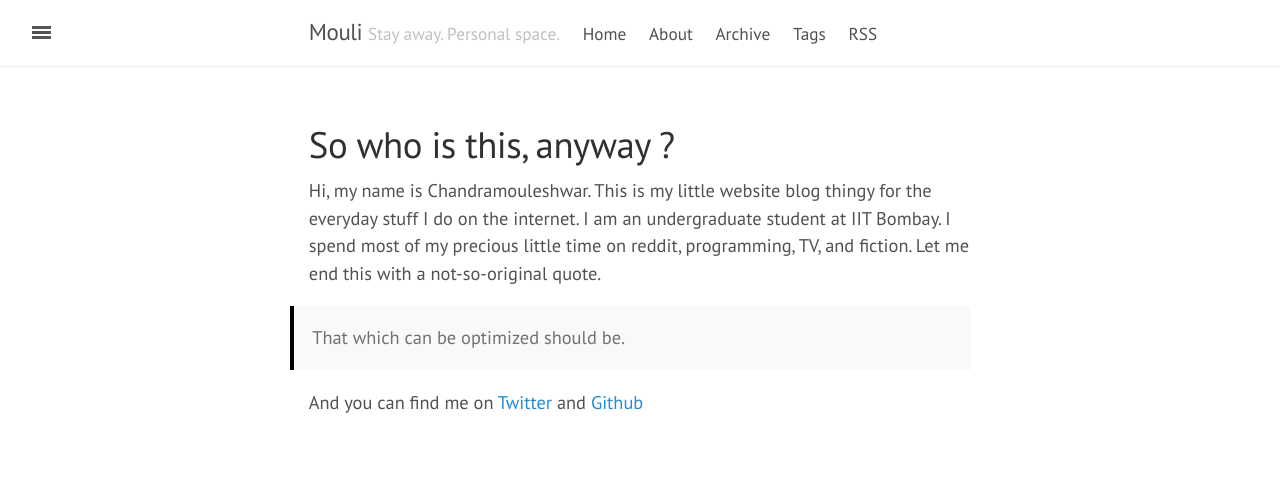
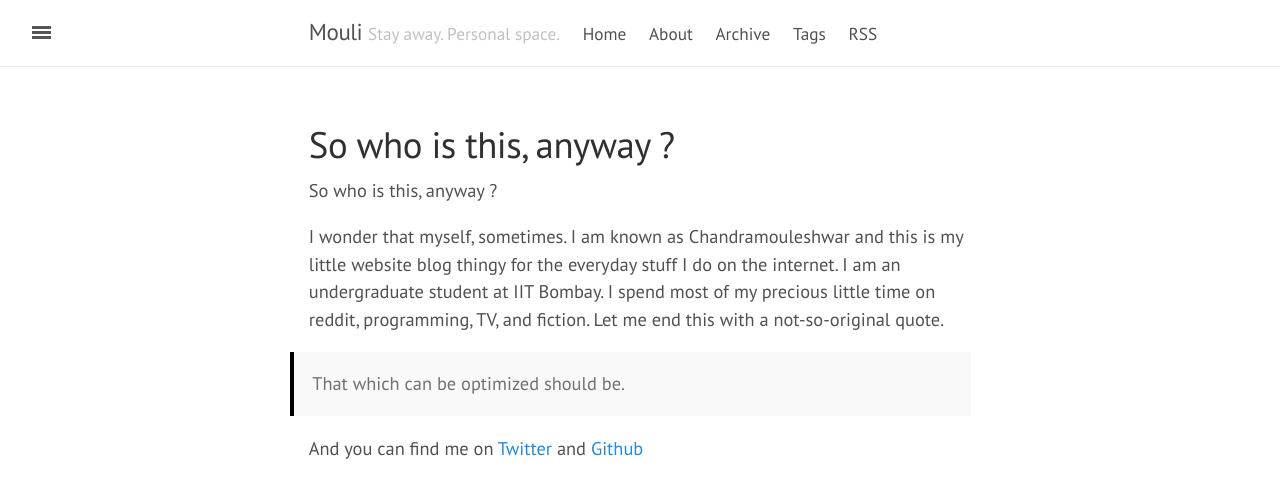
Before and after one commit to csanivar/csanivar.github.io, a Jekyll site: the page built from about.md, in a window 1280 px wide. Shown: the top 498 px of the page. Built offline with Jekyll 4.4.1, drawn with Linux system fonts in a browser that asks for light colours; nearby versions of some CDN libraries.

Commit message:
Change about title

```diff
--- a/about.md
+++ b/about.md
@@ -3,7 +3,9 @@ layout: page
 title: So who is this, anyway ?
 ---
 
-Hi, my name is Chandramouleshwar. This is my little website blog thingy for the everyday stuff I do on the internet. I am an undergraduate student at IIT Bombay. I spend most of my precious little time on reddit, programming, TV, and fiction. Let me end this with a not-so-original quote.
+So who is this, anyway ?
+
+I wonder that myself, sometimes. I am known as Chandramouleshwar and this is my little website blog thingy for the everyday stuff I do on the internet. I am an undergraduate student at IIT Bombay. I spend most of my precious little time on reddit, programming, TV, and fiction. Let me end this with a not-so-original quote.
 
 <blockquote class="message">
 That which can be optimized should be.
```
